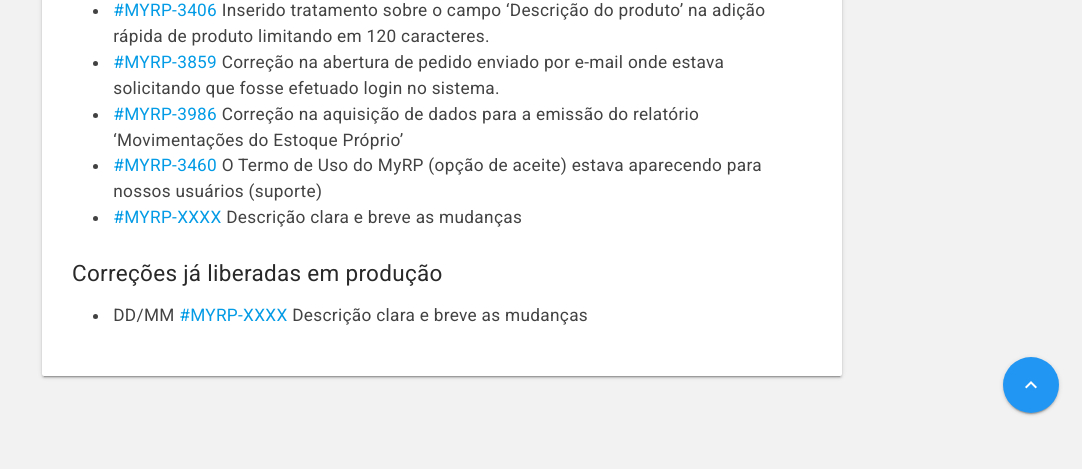
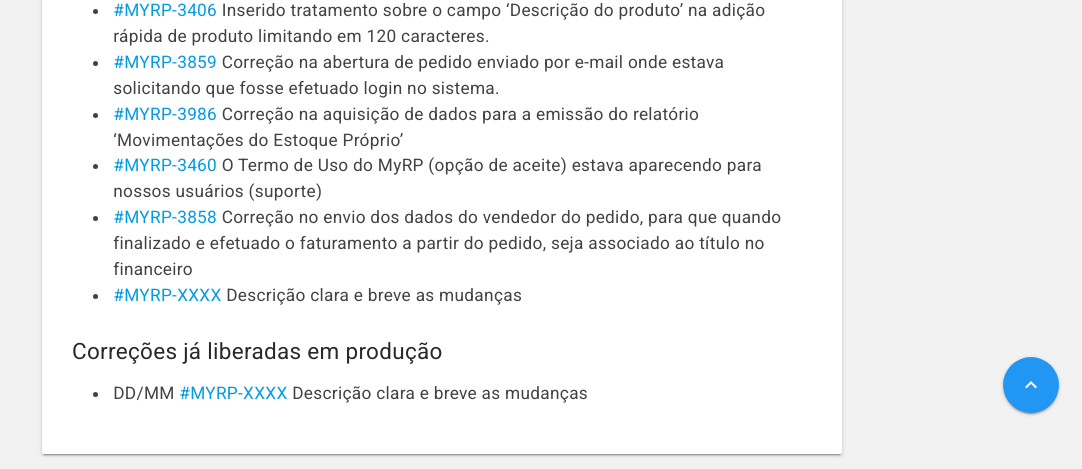
Before and after one commit to myrp-maicon/changelog-myrp, a Jekyll site: the page built from docs/myrp/19.03.02.md, in a window 1280 px wide. Shown: the part 464-933 px from the top of the page, without its empty margins (198-1280 px from the left). Built offline with Jekyll 4.4.1, drawn with Linux system fonts in a browser that asks for light colours; nearby versions of some CDN libraries; our own code applies the rules of GitHub Pages for plain Markdown files; the repository's description, which GitHub fills in, is left out; before the commit the page ends 900 px from its top, so only the background shows below that.

Commit message:
MYRP-3858: Inserção da informação de vendedor
Correção no envio dos dados do vendedor do pedido, para que quando finalizado e efetuado o faturamento a partir do pedido, seja associado ao título no financeiro

```diff
--- a/docs/myrp/19.03.02.md
+++ b/docs/myrp/19.03.02.md
@@ -8,6 +8,7 @@
 * [#MYRP-3859](https://devmyrp.atlassian.net/browse/MYRP-3859) Correção na abertura de pedido enviado por e-mail onde estava solicitando que fosse efetuado login no sistema.
 * [#MYRP-3986](https://devmyrp.atlassian.net/browse/MYRP-3986) Correção na aquisição de dados para a emissão do relatório 'Movimentações do Estoque Próprio'
 * [#MYRP-3460](https://devmyrp.atlassian.net/browse/MYRP-3460) O Termo de Uso do MyRP (opção de aceite) estava aparecendo para nossos usuários (suporte)
+* [#MYRP-3858](https://devmyrp.atlassian.net/browse/MYRP-3858) Correção no envio dos dados do vendedor do pedido, para que quando finalizado e efetuado o faturamento a partir do pedido, seja associado ao título no financeiro
 * [#MYRP-XXXX]() Descrição clara e breve as mudanças
 
 ## Correções já liberadas em produção
```
